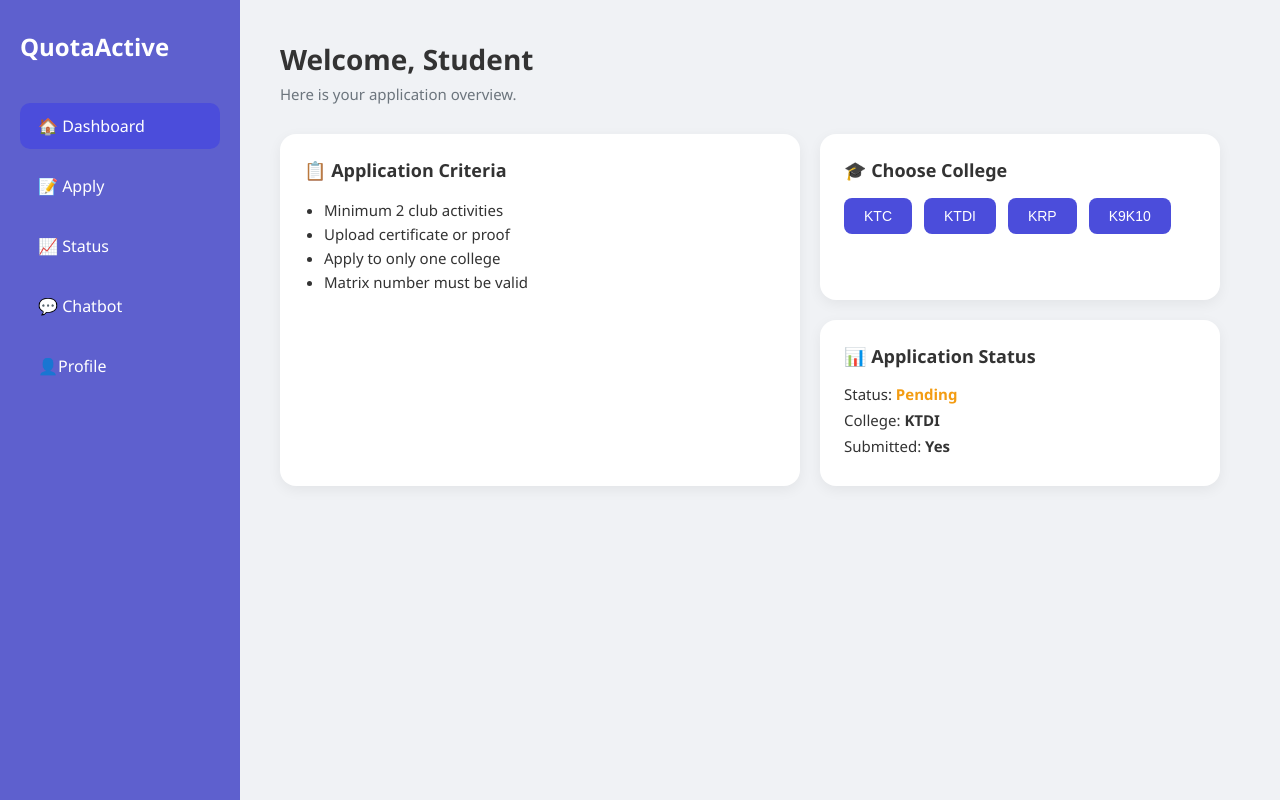
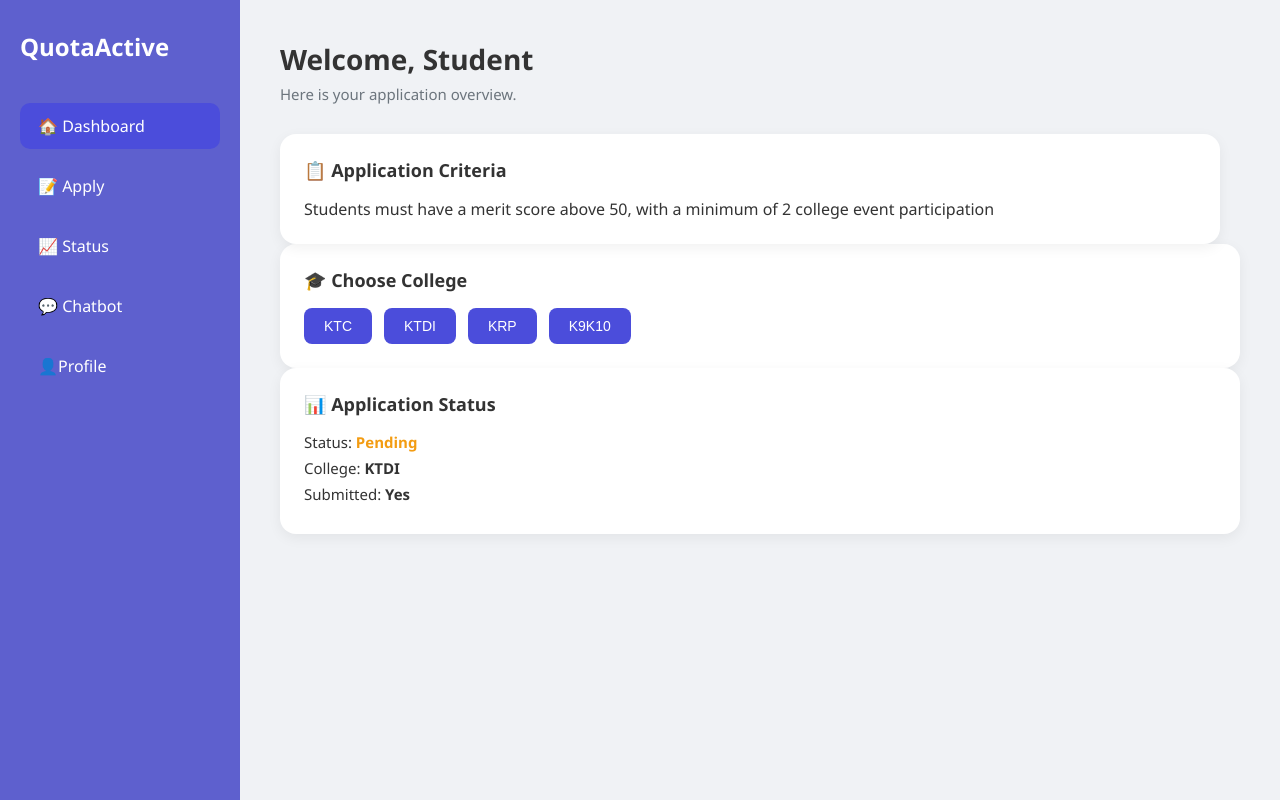
Before and after one commit to welsonxw/quota-active-system, a PHP site: page /student/dashboard.php in a window 1280 px wide. Run offline with PHP 8.4, Linux system fonts and the light colour scheme; data comes from the database, SQL or seed files in the repository; some libraries are stand-ins or nearby versions.

Commit message:
edit criteria and able to fetch from db to update dashboard

```diff
--- a/css/student-dashboard.css
+++ b/css/student-dashboard.css
@@ -71,26 +71,13 @@ body {
 /* Grid Layout */
 .card-grid {
   display: grid;
-  grid-template-columns: 1.3fr 1fr;
-  grid-template-rows: 1fr 1fr;
+  grid-template-columns: repeat(auto-fit, minmax(300px, 1fr));
   gap: 20px;
   margin-top: 30px;
   padding-right: 20px;
 }
 
-.card-grid .info {
-  grid-row: 1 / span 2;
-}
 
-.card-grid .choices {
-  grid-column: 2;
-  grid-row: 1;
-}
-
-.card-grid .status {
-  grid-column: 2;
-  grid-row: 2;
-}
 
 
 
--- a/login/index.html
+++ b/login/index.html
@@ -20,7 +20,7 @@
 
         <div class="hero-content">
             <h1>Quota Active Web System</h1>
-            <p>Streamlining student accommodations with modern technology</p>
+            <p>Streamlining student accommodations eligible for active quota</p>
             <div class="cta-buttons">
 
                 <a href="#features" class="btn-secondary">Learn More</a>
@@ -29,7 +29,7 @@
     </header>
 
     <section id="features" class="features">
-        <h2>What Collage To Choose?</h2>
+        <h2>What College To Choose?</h2>
         <div class="features-grid">
             <div class="feature-card">
                 <img src="../assets/ktdi-logo.jpg" style="width: 100px; height: auto;">
@@ -42,7 +42,7 @@
                 <img src="../assets/ktc-logo.png" style="width: 100px; height: auto;">
                 <h3>Kolej Tuanku Cancelor</h3>
 				<p><i class="fas fa-envelope"></i> ktc@utm.my</p>
-                <p><i class="fas fa-phone"></i> +6 07-5535656</p>
+                <p><i class="fas fa-phone"></i> +6 07-553 5656</p>
                 <a href="https://studentaffairs.utm.my/kolejtuankucanselor/" class="info-button">More Info</a>
             </div>
             <div class="feature-card">
--- a/student/dashboard.php
+++ b/student/dashboard.php
@@ -1,9 +1,13 @@
 
 <?php
 session_start();
+include '../includes/db_studentlocal.php';
+$result = $mysqli->query("SELECT value FROM config WHERE name = 'quota_criteria'");
+$criteria_text = '';
 
-
-include '../includes/db_studentlocal.php';
+if ($result && $row = $result->fetch_assoc()) {
+    $criteria_text = $row['value'];
+}
 ?>
 <!DOCTYPE html>
 <html lang="en">
@@ -44,15 +48,11 @@ include '../includes/db_studentlocal.php';
     <!-- Grid Section -->
     <section class="card-grid">
       <!-- Left Column -->
-      <div class="card info">
-        <h3>📋 Application Criteria</h3>
-        <ul>
-          <li>Minimum 2 club activities</li>
-          <li>Upload certificate or proof</li>
-          <li>Apply to only one college</li>
-          <li>Matrix number must be valid</li>
-        </ul>
-      </div>
+       <div class="card info">
+    <h3>📋 Application Criteria</h3>
+    <p><?= nl2br(htmlspecialchars($criteria_text)) ?></p>
+  </div>
+</section>
 
       <!-- Top Right -->
       <div class="card choices">
```
